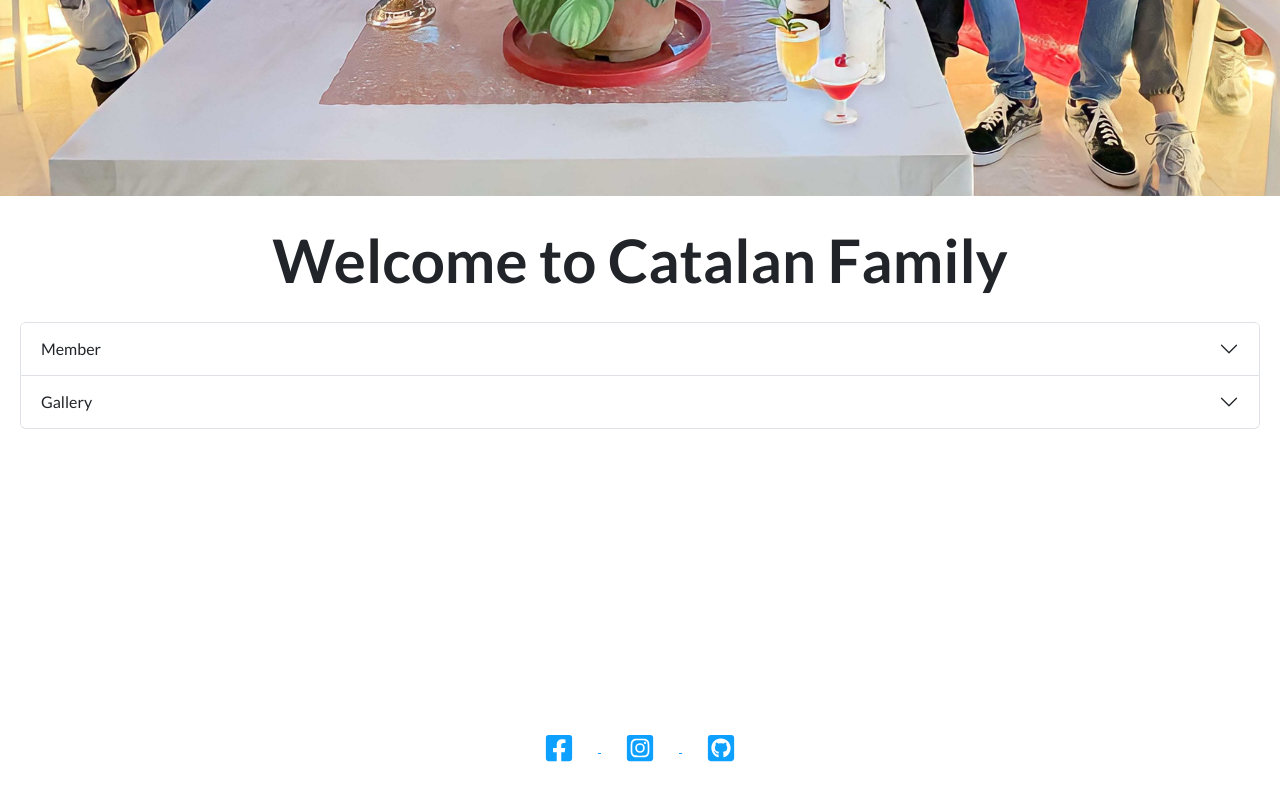
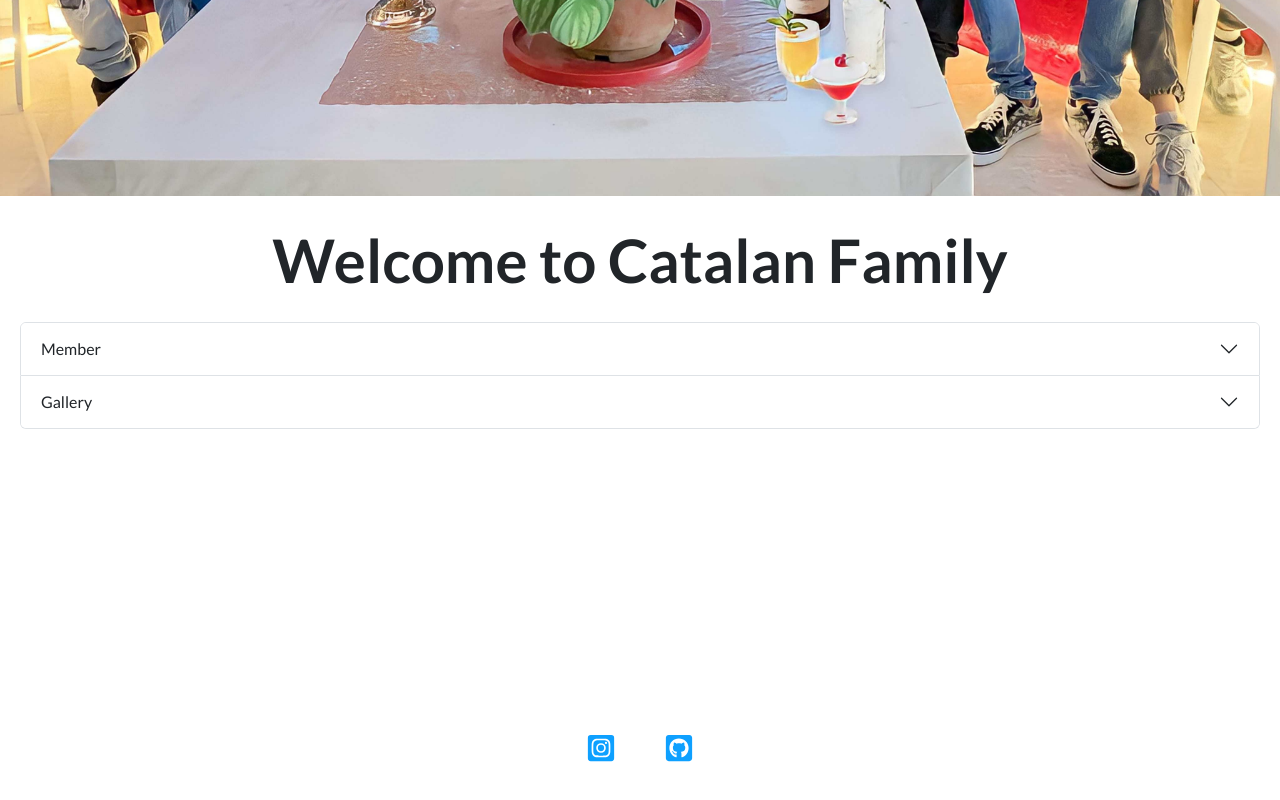
Before and after one commit to Wilfred1097/CatalanFamily, a plain HTML site: page index.html in a window 1280 px wide. Shown: the part 594-1394 px from the top of the page. Drawn offline with Linux system fonts and the light colour scheme; a web font is replaced by a local one.

Commit message:
Update index.html

```diff
--- a/index.html
+++ b/index.html
@@ -1,5 +1,6 @@
 <!DOCTYPE html>
 <html>
+
 <head>
     <meta charset="utf-8">
     <meta name="viewport" content="width=device-width, initial-scale=1.0, shrink-to-fit=no">
@@ -33,6 +34,7 @@
     <link rel="stylesheet" href="assets/css/Lightbox-Gallery-No-Gutters-baguetteBox.min.css">
     <link rel="stylesheet" href="assets/css/pikaday.min.css">
 </head>
+
 <body>
     <header><img class="img-fluid" src="assets/img/Personal%20Image/fampic.jpg"></header>
     <main class="page lanidng-page">
@@ -87,16 +89,10 @@
         <div class="container">
             <div class="row">
                 <div class="col-md-4 d-flex align-items-xxl-center"></div>
-                <div class="col-md-4 text-center d-xxl-flex flex-row justify-content-xxl-center align-items-xxl-center">
-                    <a href="https://www.facebook.com" target="_blank"><svg xmlns="http://www.w3.org/2000/svg" viewbox="-32 0 512 512" width="1em" height="1em" fill="currentColor" style="font-size: 30px;margin: 24px;"><path d="M400 32H48A48 48 0 0 0 0 80v352a48 48 0 0 0 48 48h137.25V327.69h-63V256h63v-54.64c0-62.15 37-96.48 93.67-96.48 27.14 0 55.52 4.84 55.52 4.84v61h-31.27c-30.81 0-40.42 19.12-40.42 38.73V256h68.78l-11 71.69h-57.78V480H400a48 48 0 0 0 48-48V80a48 48 0 0 0-48-48z"></path></svg>
-                    </a>
-
-                <a href="https://instagram.com/catalanwilfredo97?igshid=NGExMml2YTkyZg==" target="_blank"><svg xmlns="http://www.w3.org/2000/svg" viewBox="-32 0 512 512" width="1em" height="1em" fill="currentColor" style="font-size: 30px;margin: 24px;">
+                <div class="col-md-4 text-center d-lg-flex d-xxl-flex justify-content-center align-items-center justify-content-xxl-center align-items-xxl-center"><a href="https://instagram.com/catalanwilfredo97?igshid=NGExMml2YTkyZg==" target="_blank"><svg xmlns="http://www.w3.org/2000/svg" viewBox="-32 0 512 512" width="1em" height="1em" fill="currentColor" style="font-size: 30px;margin: 24px;">
     <!--! Font Awesome Free 6.1.1 by @fontawesome - https://fontawesome.com License - https://fontawesome.com/license/free (Icons: CC BY 4.0, Fonts: SIL OFL 1.1, Code: MIT License) Copyright 2022 Fonticons, Inc. -->
     <path d="M224,202.66A53.34,53.34,0,1,0,277.36,256,53.38,53.38,0,0,0,224,202.66Zm124.71-41a54,54,0,0,0-30.41-30.41c-21-8.29-71-6.43-94.3-6.43s-73.25-1.93-94.31,6.43a54,54,0,0,0-30.41,30.41c-8.28,21-6.43,71.05-6.43,94.33S91,329.26,99.32,350.33a54,54,0,0,0,30.41,30.41c21,8.29,71,6.43,94.31,6.43s73.24,1.93,94.3-6.43a54,54,0,0,0,30.41-30.41c8.35-21,6.43-71.05,6.43-94.33S357.1,182.74,348.75,161.67ZM224,338a82,82,0,1,1,82-82A81.9,81.9,0,0,1,224,338Zm85.38-148.3a19.14,19.14,0,1,1,19.13-19.14A19.1,19.1,0,0,1,309.42,189.74ZM400,32H48A48,48,0,0,0,0,80V432a48,48,0,0,0,48,48H400a48,48,0,0,0,48-48V80A48,48,0,0,0,400,32ZM382.88,322c-1.29,25.63-7.14,48.34-25.85,67s-41.4,24.63-67,25.85c-26.41,1.49-105.59,1.49-132,0-25.63-1.29-48.26-7.15-67-25.85s-24.63-41.42-25.85-67c-1.49-26.42-1.49-105.61,0-132,1.29-25.63,7.07-48.34,25.85-67s41.47-24.56,67-25.78c26.41-1.49,105.59-1.49,132,0,25.63,1.29,48.33,7.15,67,25.85s24.63,41.42,25.85,67.05C384.37,216.44,384.37,295.56,382.88,322Z"></path>
-            </svg>
-        </a>
-            <a href="https://github.com/Wilfred1097" target="_blank"><svg xmlns="http://www.w3.org/2000/svg" viewBox="-32 0 512 512" width="1em" height="1em" fill="currentColor" style="font-size: 30px;margin: 24px;">
+    </svg></a><a href="https://github.com/Wilfred1097" target="_blank"><svg xmlns="http://www.w3.org/2000/svg" viewBox="-32 0 512 512" width="1em" height="1em" fill="currentColor" style="font-size: 30px;margin: 24px;">
     <!--! Font Awesome Free 6.1.1 by @fontawesome - https://fontawesome.com License - https://fontawesome.com/license/free (Icons: CC BY 4.0, Fonts: SIL OFL 1.1, Code: MIT License) Copyright 2022 Fonticons, Inc. -->
     <path d="M400 32H48C21.5 32 0 53.5 0 80v352c0 26.5 21.5 48 48 48h352c26.5 0 48-21.5 48-48V80c0-26.5-21.5-48-48-48zM277.3 415.7c-8.4 1.5-11.5-3.7-11.5-8 0-5.4.2-33 .2-55.3 0-15.6-5.2-25.5-11.3-30.7 37-4.1 76-9.2 76-73.1 0-18.2-6.5-27.3-17.1-39 1.7-4.3 7.4-22-1.7-45-13.9-4.3-45.7 17.9-45.7 17.9-13.2-3.7-27.5-5.6-41.6-5.6-14.1 0-28.4 1.9-41.6 5.6 0 0-31.8-22.2-45.7-17.9-9.1 22.9-3.5 40.6-1.7 45-10.6 11.7-15.6 20.8-15.6 39 0 63.6 37.3 69 74.3 73.1-4.8 4.3-9.1 11.7-10.6 22.3-9.5 4.3-33.8 11.7-48.3-13.9-9.1-15.8-25.5-17.1-25.5-17.1-16.2-.2-1.1 10.2-1.1 10.2 10.8 5 18.4 24.2 18.4 24.2 9.7 29.7 56.1 19.7 56.1 19.7 0 13.9.2 36.5.2 40.6 0 4.3-3 9.5-11.5 8-66-22.1-112.2-84.9-112.2-158.3 0-91.8 70.2-161.5 162-161.5S388 165.6 388 257.4c.1 73.4-44.7 136.3-110.7 158.3zm-98.1-61.1c-1.9.4-3.7-.4-3.9-1.7-.2-1.5 1.1-2.8 3-3.2 1.9-.2 3.7.6 3.9 1.9.3 1.3-1 2.6-3 3zm-9.5-.9c0 1.3-1.5 2.4-3.5 2.4-2.2.2-3.7-.9-3.7-2.4 0-1.3 1.5-2.4 3.5-2.4 1.9-.2 3.7.9 3.7 2.4zm-13.7-1.1c-.4 1.3-2.4 1.9-4.1 1.3-1.9-.4-3.2-1.9-2.8-3.2.4-1.3 2.4-1.9 4.1-1.5 2 .6 3.3 2.1 2.8 3.4zm-12.3-5.4c-.9 1.1-2.8.9-4.3-.6-1.5-1.3-1.9-3.2-.9-4.1.9-1.1 2.8-.9 4.3.6 1.3 1.3 1.8 3.3.9 4.1zm-9.1-9.1c-.9.6-2.6 0-3.7-1.5s-1.1-3.2 0-3.9c1.1-.9 2.8-.2 3.7 1.3 1.1 1.5 1.1 3.3 0 4.1zm-6.5-9.7c-.9.9-2.4.4-3.5-.6-1.1-1.3-1.3-2.8-.4-3.5.9-.9 2.4-.4 3.5.6 1.1 1.3 1.3 2.8.4 3.5zm-6.7-7.4c-.4.9-1.7 1.1-2.8.4-1.3-.6-1.9-1.7-1.5-2.6.4-.6 1.5-.9 2.8-.4 1.3.7 1.9 1.8 1.5 2.6z"></path>
     </svg></a></div>
@@ -110,4 +106,5 @@
     <script src="assets/js/pikaday.min.js"></script>
     <script src="assets/js/theme.js"></script>
 </body>
+
 </html>
```
Lines whose indentation alone changed are shown as unchanged.
